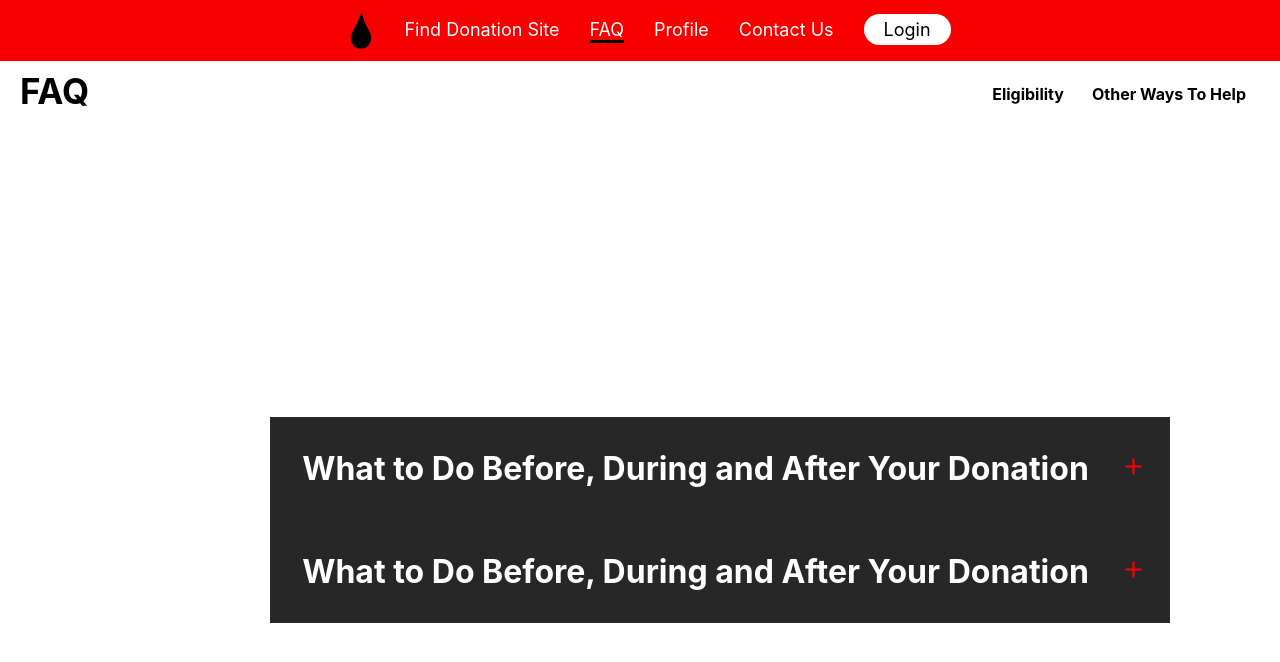
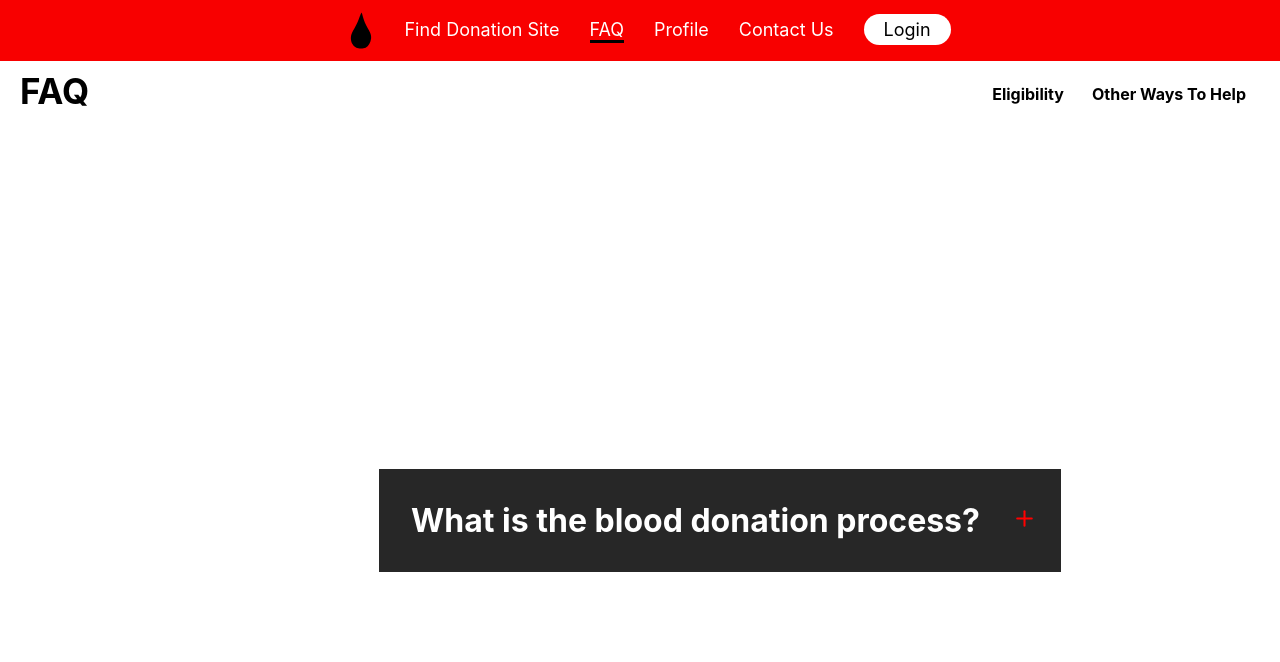
Before and after one commit to software-students-spring2022/final-project-blooddonation, a React (Create React App) app in the folder front-end/: page /FAQ in a window 1280 px wide. Shown: the top 662 px of the page. Built offline with nearby package versions, Linux system fonts and the light colour scheme.

Commit message:
Working on FAQ

```diff
--- a/front-end/src/components/FAQAccordion.js
+++ b/front-end/src/components/FAQAccordion.js
@@ -67,7 +67,7 @@ const Dropdown = styled.div`
 const Ul = styled.div`
     list-style: none;
 
-    ul li::before {
+     &li::before {
         content: "\2022";
         color: red;
         font-weight: bold;
@@ -95,12 +95,13 @@ const Accordion = () => {
     setClicked(index);
   };
 
+  let count = 1;
 
   return (
     <IconContext.Provider value={{ color: '#ff0000', size: '25px' }}>
       <AccordionSection>
         <Container>
-          {FAQData.map((item, index) => {
+          {FAQData.map((item, index, count) => {
             return (
               <>
                 <Wrap onClick={() => toggle(index)} key={index}>
@@ -109,7 +110,25 @@ const Accordion = () => {
                 </Wrap>
                 {clicked === index ? (
                   <Dropdown>
-                    <p>{item.answer}</p>
+                   {item.answer.map((answerObj)=>{
+                     return(
+                       <>
+                        <h1>{answerObj.subHeading}</h1>
+                        {answerObj.points.map((point)=>{
+                          return(
+                            <>
+                              <Ul>
+                                <li>{point}</li>
+                              </Ul>
+                            </>
+                          )
+                          })}
+                       </>
+
+
+                     )
+
+                   })}
                   </Dropdown>
                 ) : null}
               </>
--- a/front-end/src/components/FAQData.js
+++ b/front-end/src/components/FAQData.js
@@ -1,11 +1,21 @@
 export const FAQData = [
     {
-      question: 'What to Do Before, During and After Your Donation',
-      answer: 'von Ebrennac  compares France and Germanys relationship to the fairytale The Beauty and the Beast. This comparison has so many meanings and suggestions. Firstly Vercors is suggesting that the union between the two countries exists only in myth and legend. The  ‘polite invasion’ of the early years of German occupation was an illusion to disguise its true tyrannical nature. This fairytale comparison also reveals that Von Ebrennac, without knowing it, recognizes Nazi values. France is of course the Beauty and Germany the Beast, but the soldier changes the emotional dynamic of the story by focusing on the torment of the beast rather than the capture of the Beauty, creating a positive representation of the Beast. Like Nazi propaganda, the true events are glossed over and undermined. When Ebernnac continues on and says that the their Union, the Beauty and the Beast, is supposed to give rise to “leurs enfants, qui additionnent et mêlent les dons de leurs parents, sont les plus beaux que la terre ait portes.”’ he is indirectly referring to the Nazi aspiration to create a master race, of Aryan people to improve their breeding stock. Finally the act of translating a traditional French story to German is symbolic of translating French culture, society, and politics into German'
+      question: 'What is the blood donation process?',
+      description: 'The blood donation process from the time you arrive until the time you leave takes about an hour. The donation itself is only about 8-10 minutes on average.',
+      answer: [
+        {subHeading: "Registration",
+        points: ["You'll sign in and go over basic eligibility", "You'll be asked to show ID, such as your driver's license", "You'll read some information about donating blood", "You'll be asked for your complete address.  Your address needs to be complete (including PO Box, street/apartment number) and the place where you will receive your mail 8 weeks from donation"]
+        },
+        {subHeading: "Health History",
+          points: ["You'll answer a few questions about your health history and places you've traveled, during a private and confidential interview", "You'll tell us about any prescription and/or over the counter medications that may be in your system.", "Your temperature, pulse, blood pressure and hemoglobin level will be checked."]
+        },
+        {subHeading: "Your donation",
+          points: ["If you're donating whole blood, an area on your arm will be cleansed and a brand new sterile needle will be inserted for the blood draw. (This feels like a quick pinch and is over in seconds.)",  "Other types of donations, like platelets, are made using an aphaeresis machine that will be connected to both arms.",  "A whole blood donation takes 8-10 minutes, during which you'll be seated comfortably or lying down.", "When about a pint of whole blood has been collected, the donation is complete and a staff person will place a bandage on your arm.",  "For platelets, the aphaeresis machine will collect a small amount of blood, remove the platelets, and return the rest of the blood through your other arm; this cycle will be repeated several times for about 2 hours."]
+        },
+        {subHeading: "Refreshment and recovery",
+        points: [ "After donating blood, you'll have a snack and something to drink in a designated refreshment area.", "You'll leave after 10-15 minutes.", "Inspire others to become blood donors!"]
+        }
+      ]
+    },
 
-    },
-    {
-        question: 'What to Do Before, During and After Your Donation',
-        answer: 'Before Your Donation'
-      },
   ];
```
